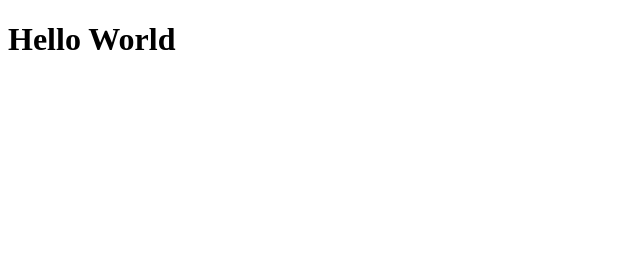
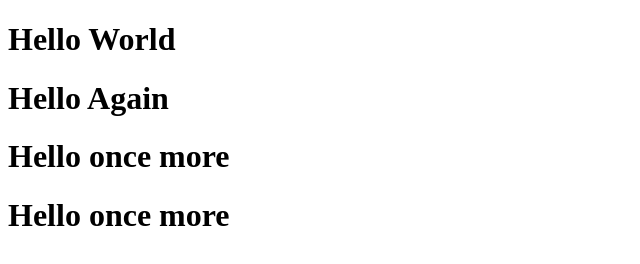
Before and after one commit to Adityakumar07-tech/HTML, a plain HTML site: page index.html in a window 1280 px wide. Shown: the whole page, without its empty margins (0-640 px from the left). Drawn offline with Linux system fonts and the light colour scheme.

Commit message:
file created

```diff
--- a/index.html
+++ b/index.html
@@ -7,5 +7,8 @@
 </head>
 <body>
     <h1>Hello World</h1>
+    <h1>Hello Again</h1>
+    <h1>Hello once more</h1>
+    <h1>Hello once more</h1>
 </body>
 </html>
```
Also changed, not shown: 1 other file.
